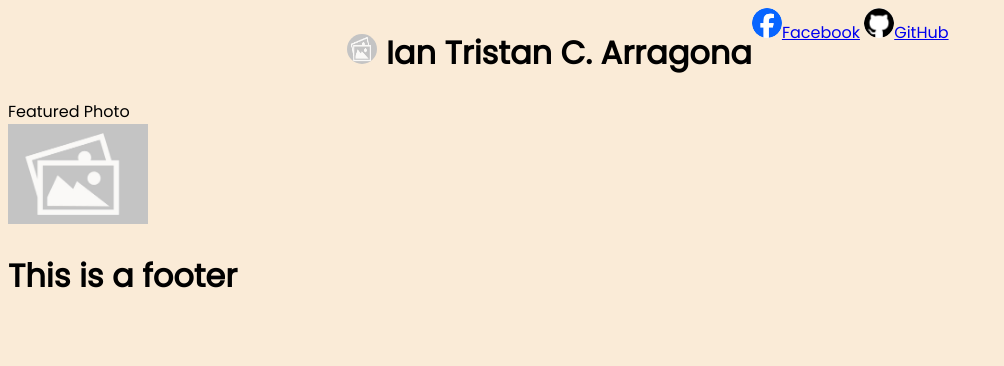
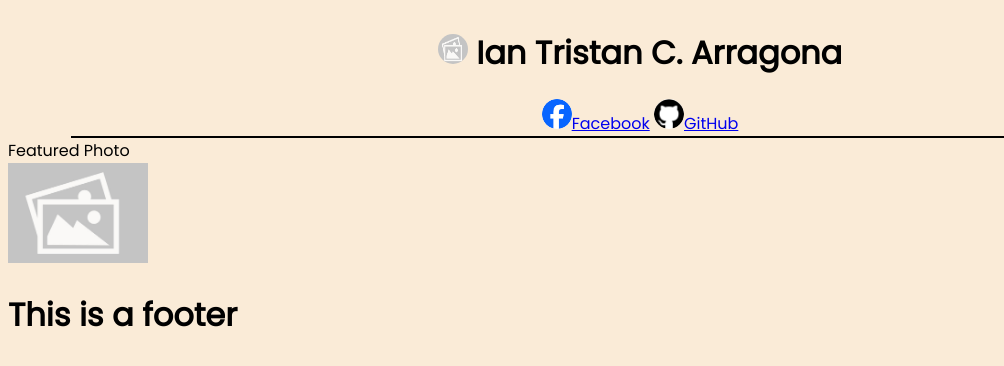
Before and after one commit to CMSC100-2S2425-U4L/exercise-02-iangithub05, a plain HTML site: page index.html in a window 1280 px wide. Shown: the whole page, without its empty margins (0-1004 px from the left). Drawn offline with Linux system fonts and the light colour scheme.

Commit message:
style: added division and centered the header

```diff
--- a/index.css
+++ b/index.css
@@ -2,8 +2,6 @@
     font-family: "Poppins";
     display: flex;
     flex-direction: column;
-    width: 100%;
-    height: 100%;
     background-color: antiquewhite;
     color:black;
     min-height: 1000px;
@@ -11,6 +9,8 @@
 
 header{
     display: flex;
+    flex-direction: column;
+    align-items: center;
     justify-content: center;
     /* position: absolute; */
 }
@@ -21,6 +21,12 @@ header img {
     border-radius: 45px;
 }
 
+.header-division {
+    background-color: black;
+    width: 90%;
+    height: 2px;
+}
+
 .featured-photo{
     width:20%;
 }
--- a/index.html
+++ b/index.html
@@ -8,11 +8,13 @@
         <body class="page">
             <header>
                 <h1> <img src="assets/placeholder.jpg"/> Ian Tristan C. Arragona</h1>
-
-                <nav>
-                    <a href="facebook.com/ianarragona.05"><img src="assets/facebook.png"/>Facebook</a>
-                    <a href="https://github.com/iangithub05"><img src="assets/github.png"/>GitHub</a>
-                </nav>
+                <div class="navbar">
+                    <nav>
+                        <a href="facebook.com/ianarragona.05"><img src="assets/facebook.png"/>Facebook</a>
+                        <a href="https://github.com/iangithub05"><img src="assets/github.png"/>GitHub</a>
+                    </nav>
+                </div>
+                <div class="header-division"></div>
             </header>
 
             <div class="main-body">
```
